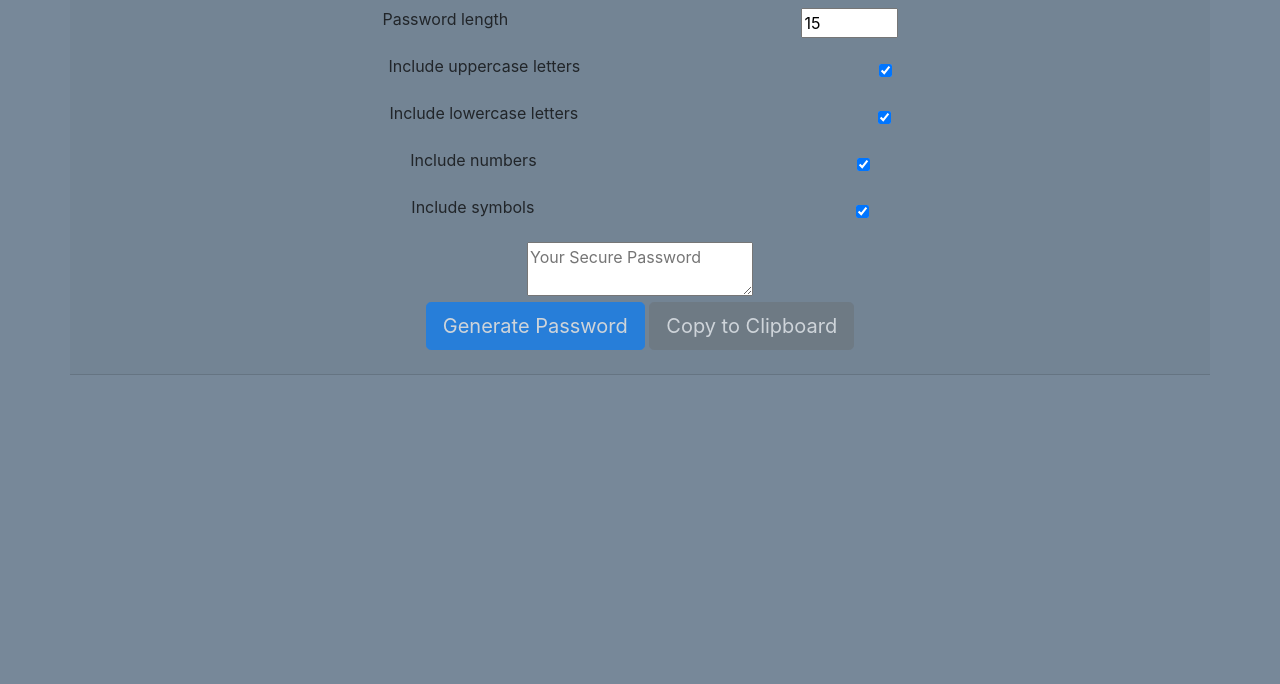
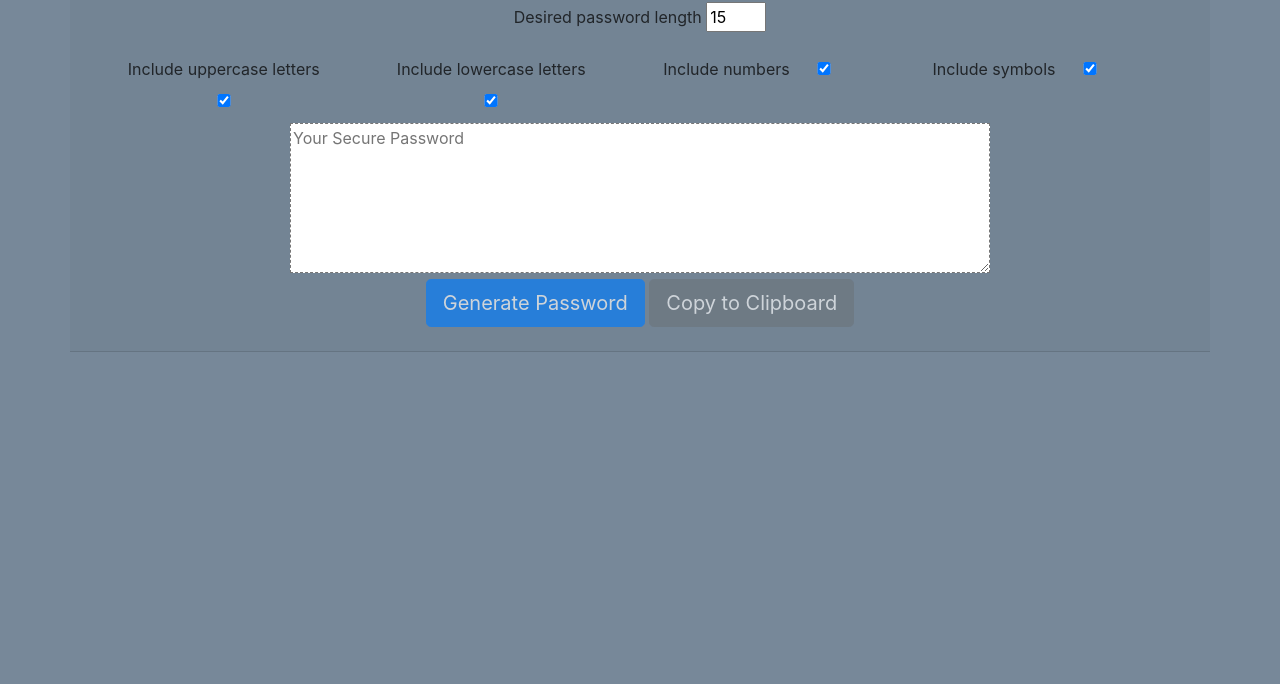
Before and after one commit to acthomas83/hw3_PW_Algorithms, a plain HTML site: page index.html in a window 1280 px wide. Shown: the part 116-800 px from the top of the page. Drawn offline with nearby package versions, Linux system fonts and the light colour scheme.

Commit message:
updated css

```diff
--- a/index.html
+++ b/index.html
@@ -34,26 +34,27 @@
 
     <div class="card-title">
       <div class="setting">
-        <label>Password length</label>
+        <label>Desired password length</label>
         <input type="number" id="length" min='8' max='128' value='15' />
       </div>
-      <div class="setting">
+      <div class="container row row-cols-4">
+        <div class="setting col">
           <label>Include uppercase letters</label>
           <input type="checkbox" id="uppercase" checked />
         </div>
-      <div class="setting">
+        <div class="setting col">
           <label>Include lowercase letters</label>
           <input type="checkbox" id="lowercase" checked />
         </div>
-      <div class="setting">
+        <div class="setting col">
           <label>Include numbers</label>
           <input type="checkbox" id="numbers" checked />
         </div>
-      <div class="setting">
+        <div class="setting col">
           <label>Include symbols</label>
           <input type="checkbox" id="symbols" checked />
         </div>
-
+      </div>
       <textarea class="tetra" readonly id="password" placeholder="Your Secure Password"
         aria-label="Generated Password"></textarea>
       <div>
--- a/script.js
+++ b/script.js
@@ -55,18 +55,22 @@ console.log(uppercaseEl)
 
 
 clipboard.addEventListener('click', function() {
-	var textarea = document.createElement('textarea');
+	var textarea = document.getElementsByTagName(textarea);
 	var password = resultEl.innerText;
 	// I DONT UNDERSTAND THIS CODE!!!!!!!!!!!!!!!
 	if(!password) { return; }
-
 	textarea.value = password;
 	document.body.appendChild(textarea);
-	textarea.select();
-	document.execCommand('copy');
+    textarea.select();
+    textarea.setSelectionRange(0, 99999);
+	document.execCommand('clipboard');
 	textarea.remove();
-	alert('Password copied to clipboard');
+    alert('Password copied to clipboard');
+
+    console.log(clipboard)
 });
+
+
 
 generateEl.addEventListener('click', function() {
 	var length = +lengthEl.value;
@@ -98,7 +102,8 @@ function generatePassword(lower, upper, number, symbol, length) {
 
 	const finalPassword = generatedPassword.slice(0, length);
 
-	return finalPassword;
+    return finalPassword;
+
 }
 function getRandomLower() {
 	return String.fromCharCode(Math.floor(Math.random() * 26) + 97);
--- a/style.css
+++ b/style.css
@@ -3,6 +3,10 @@ body {
 }
 h1 {
     background-color: white;
+    text-align: center;
+}
+h2 {
+    text-align: left;
 }
 .parent {
     border-style: solid;
@@ -12,9 +16,27 @@ h1 {
 
 }
 .setting {
-	display: flex;
-	justify-content: space-evenly;
+	display: block;
+	justify-content: space-around;
 	align-items: center;
-    margin: 15px 0;
+    margin: 10px 0;
     text-align: center;
 }
+
+/* .checkbox-grp-srt {
+    float: left;
+} */
+
+.checkbox-grp-end {
+    /* clear: both; */
+}
+
+textarea {
+    width: 700px;
+    height: 150px;
+    border-style: dashed;
+}
+
+input {
+    width: 60px;
+}
```
Lines whose indentation alone changed are shown as unchanged.
